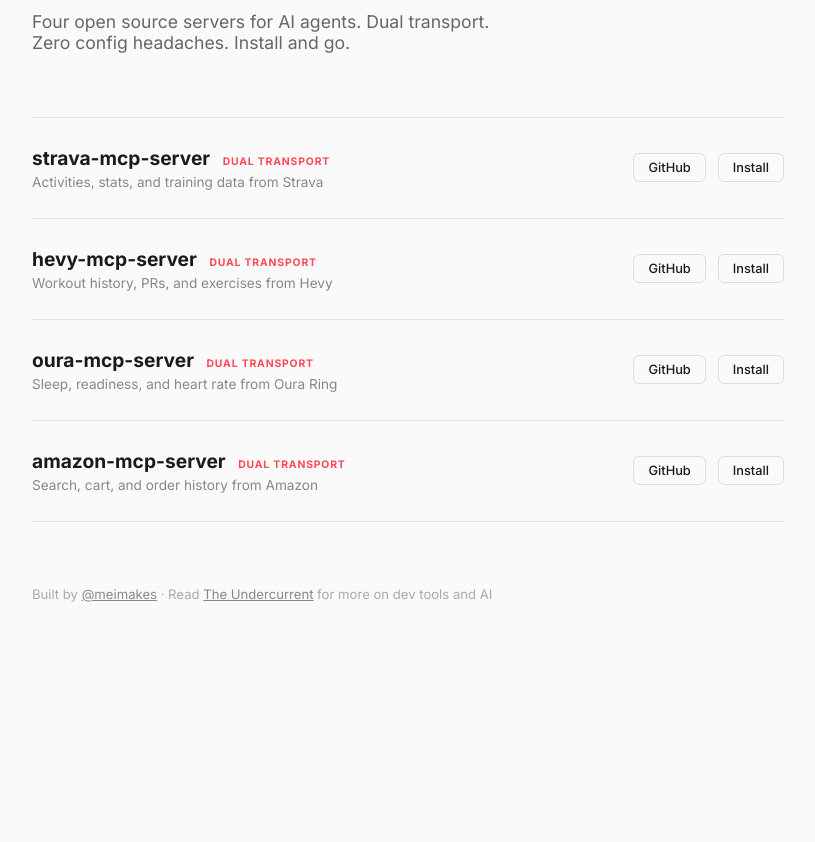
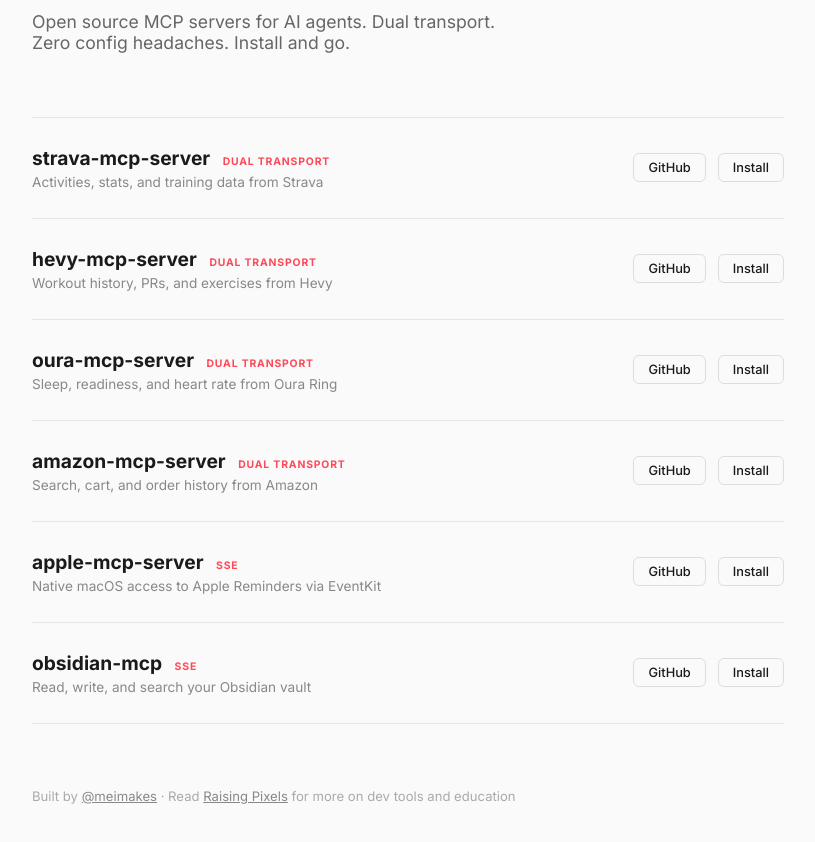
Before and after one commit to madebydia/makemcp.dev, a plain HTML site: page index.html in a window 1280 px wide. Shown: the part 138-980 px from the top of the page, without its empty margins (232-1047 px from the left). Before the commit the page ends 820 px from the top, so only its background shows below. Drawn offline with Linux system fonts and the light colour scheme.

Commit message:
Add apple-mcp-server + obsidian-mcp, replace Undercurrent with Raising Pixels in footer

```diff
--- a/index.html
+++ b/index.html
@@ -178,7 +178,7 @@
 <div class="container">
   <header>
     <h1>MCP servers that <em>actually work.</em></h1>
-    <p class="tagline">Four open source servers for AI agents. Dual transport. Zero config headaches. Install and go.</p>
+    <p class="tagline">Open source MCP servers for AI agents. Dual transport. Zero config headaches. Install and go.</p>
   </header>
 
   <div class="servers">
@@ -225,10 +225,32 @@
         <a href="https://github.com/meimakes/amazon-mcp-server#installation">Install</a>
       </div>
     </div>
+
+    <div class="server">
+      <div class="server-info">
+        <h2>apple-mcp-server <span class="badge">SSE</span></h2>
+        <p>Native macOS access to Apple Reminders via EventKit</p>
+      </div>
+      <div class="server-links">
+        <a href="https://github.com/meimakes/apple-mcp-server">GitHub</a>
+        <a href="https://github.com/meimakes/apple-mcp-server#installation">Install</a>
+      </div>
+    </div>
+
+    <div class="server">
+      <div class="server-info">
+        <h2>obsidian-mcp <span class="badge">SSE</span></h2>
+        <p>Read, write, and search your Obsidian vault</p>
+      </div>
+      <div class="server-links">
+        <a href="https://github.com/meimakes/obsidian-mcp">GitHub</a>
+        <a href="https://github.com/meimakes/obsidian-mcp#installation">Install</a>
+      </div>
+    </div>
   </div>
 
   <footer>
-    <p>Built by <a href="https://meimakes.com">@meimakes</a> · Read <a href="https://www.theundercurrent.dev">The Undercurrent</a> for more on dev tools and AI</p>
+    <p>Built by <a href="https://meimakes.com">@meimakes</a> · Read <a href="https://raisingpixels.dev">Raising Pixels</a> for more on dev tools and education</p>
   </footer>
 </div>
 </body>
```
